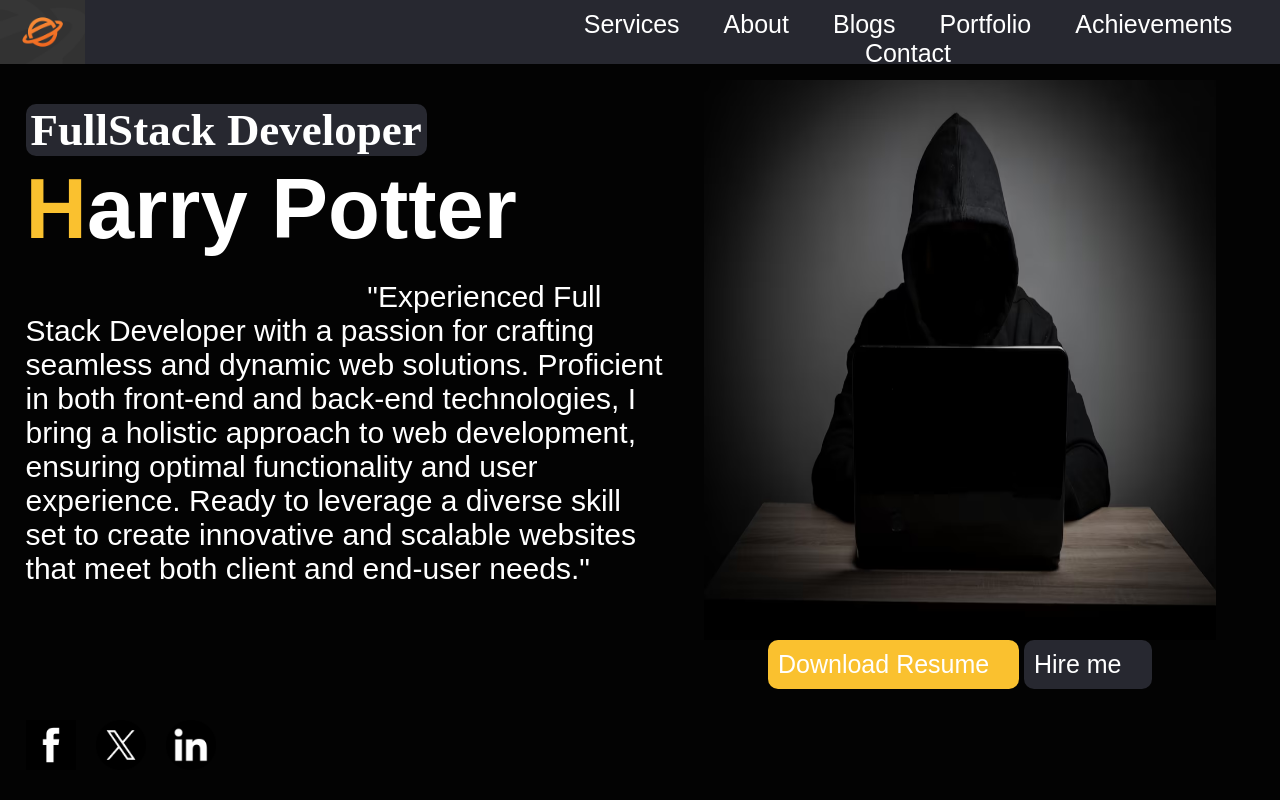
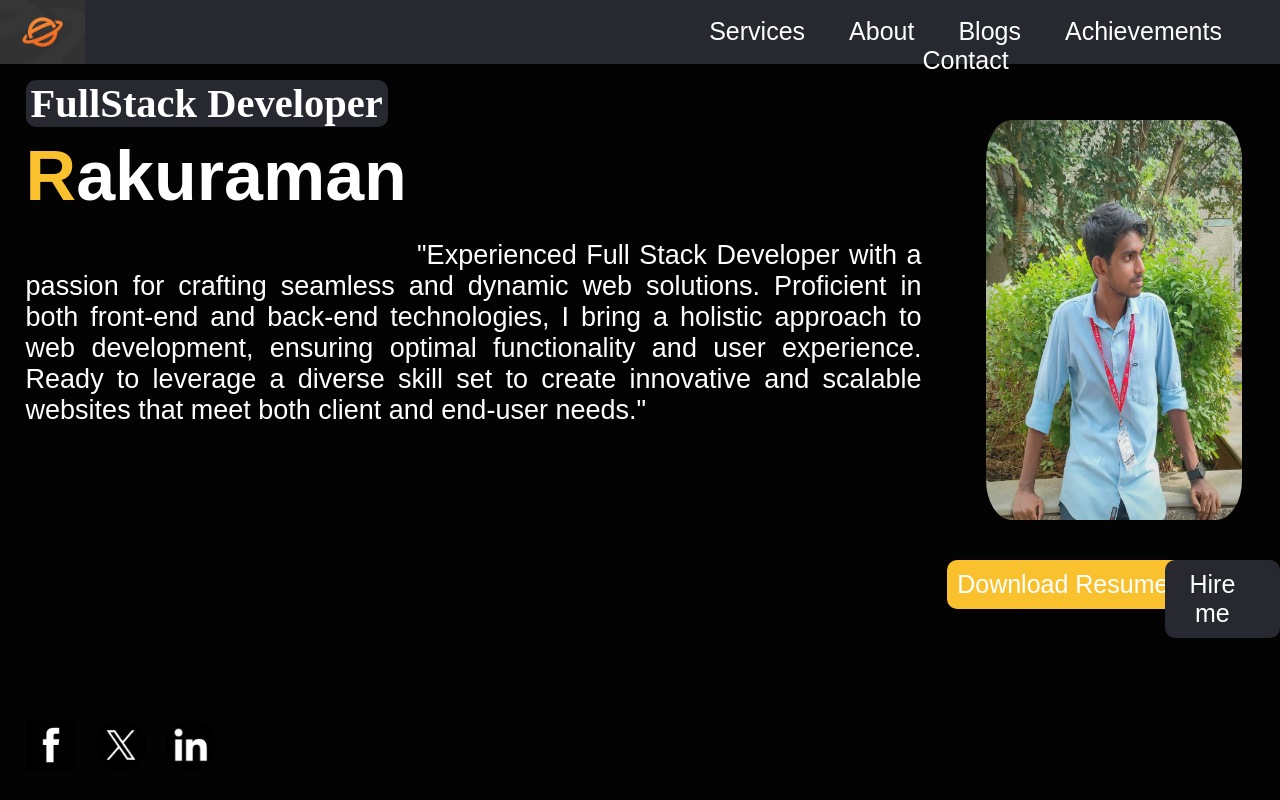
Before and after one commit to rakuraman2005/PORTFOLIO, a plain HTML site: page index.html in a window 1280 px wide. Drawn offline with Linux system fonts and the light colour scheme.

Commit message:
nav links added

```diff
--- /dev/null
+++ b/Nav-links/Achievements.css
@@ -0,0 +1,38 @@
+
+*
+{
+    padding:0;
+    margin:0;
+    box-sizing: ;
+}
+:root
+{
+    --fstcol:#030303;
+    --font:white;
+    --maincolor:#fac12f;
+    --top:#272830;
+
+}
+
+body
+{
+    background-color:var(--fstcol) ;
+}
+
+
+.project
+{
+    background-color:var(--fstcol);
+}
+span
+{
+    color: var(--maincolor);
+}
+h1
+{
+    color:var(--font);
+}
+@media screen and (max-width:450px)
+{
+
+}
--- a/index.css
+++ b/index.css
@@ -46,10 +46,10 @@ li :hover{
 #body h1
 {
     color:var(--font);
-    font-size:85px;
+    font-size:70px;
     font-weight: 600;
     position: absolute;
-    top:20%;
+    top:17%;
     left:2%;
     font-family: sans-serif;
 
@@ -61,9 +61,9 @@ li :hover{
     position: absolute;
     padding-right: 5px;
     padding-left: 5px;
-    top: 13%;
+    top: 10%;
     left:2%;
-    font-size: 30px;
+    font-size: 27px;
 
 }
 #buttons
@@ -73,20 +73,22 @@ li :hover{
   border-radius: 10px;
   border-color: white;
   position:absolute;
-  top:80%;
-  left:60%;
+  top:70%;
+  left:74%;
 }
 #main
 {
     position: absolute;
-    top:10%;
-    left:55%;
-    width: 40%;
-    height:70%;
+    top:15%;
+    left:77%;
+    width: 20%;
+    height:50%;
+    border-radius: 10%;
 }
 #buttons a
 {
     padding: 10px;
+
 }
 #button2
 {
@@ -94,8 +96,8 @@ li :hover{
     border-radius: 10px;
     border: 30px wheat;
     position:absolute;
-    top:80%;
-    left:80%;
+    top:70%;
+    left:91%;
 
 }
 #buttons:hover
@@ -125,12 +127,11 @@ li :hover{
 }
 nav
 {
-    left:10%;
     justify-content:space-around;
     text-align: center;
     position: absolute;
-    top:10px;
-    left:26%;
+    top:27%;
+    left:35%;
     margin-left: 19%;
     float: right;
     flex-direction: right;
@@ -142,12 +143,17 @@ nav
 p
 {
     position: absolute;
-    top:35%;
+    text-align: justify;
+    top:30%;
     left: 2%;
-    font-size: 30px;
+    font-size: 27px;
     font-family: sans-serif;
   color:var(--font);
-  width:50%;
+  width:70%;
+}
+h2
+{
+    color: white;
 }
 
 @media  screen and (max-width:1025px) {
@@ -242,7 +248,9 @@ p
         justify-content: space-between;
         padding: 3%;
         z-index: 1;
+
     }
+
     li a
     {
         margin:15px;
--- a/index.html
+++ b/index.html
@@ -1,9 +1,12 @@
 
 <!DOCTYPE html>
 <head>
+    <meta charset="UTF-8">
+    <meta name="viewport" content="width=device-width, initial-scale=1.0">
     <title>RAKURAMAN</title>
     <link rel="stylesheet" href="index.css">
 </head>
+
 <body id="boda">
     <div id="top">
         <img src="/assets/logo.png" id="#logo" alt="logo">
@@ -18,8 +21,7 @@
                 <li><a href="">Services</a></li>
                 <li><a href="">About</a></li>
                 <li><a href="">Blogs</a></li>
-                <li><a href="">Portfolio</a></li>
-                <li><a href="">Achievements</a></li>
+                <li><a href="Nav-links/Achievements.html">Achievements</a></li>
                 <li><a href="">Contact</a></li>
 
             </ul>
@@ -29,21 +31,25 @@
         <h2>FullStack Developer</h2>
     </div>
     <div id="body">
-        <h1><span>H</span>arry Potter</h1>
+        <h1><span>R</span>akuraman</h1>
         <p>&nbsp;&nbsp;&nbsp;&nbsp;&nbsp;&nbsp;&nbsp;&nbsp;&nbsp;&nbsp;&nbsp;&nbsp;&nbsp;&nbsp;&nbsp;&nbsp;&nbsp;&nbsp;&nbsp;&nbsp;&nbsp;&nbsp;&nbsp;&nbsp;&nbsp;&nbsp;&nbsp;&nbsp;&nbsp;&nbsp;&nbsp;&nbsp;&nbsp;&nbsp;&nbsp;&nbsp;&nbsp;&nbsp;&nbsp;&nbsp;
             "Experienced Full Stack Developer with a passion for crafting seamless and dynamic web solutions. Proficient in both front-end and back-end technologies, I bring a holistic approach to web development, ensuring optimal functionality and user experience. Ready to leverage a diverse skill set to create innovative and scalable websites that meet both client and end-user needs."
         </p>
 
     </div>
-    <img src="assets/main.avif" id="main">
-    <div id="buttons"><a href="">Download Resume</a></div>
+
+    <img src="assets/raku.jpg" id="main">
+    <div id="buttons"><a href="/assets/72722EUEC139_RAKURAMAN S_ RESUME.pdf">Download Resume</a></div>
     <div id="button2"><a href="">Hire me</a></div>
+    <div class="icons">
+
+    </div>
     <div id="links">
         <a href="https://www.facebook.com/rakuraman.rakuraman.56"> <img src="assets/facebook.jpg"></a>
         <a href="https://twitter.com/Rakuraman140705"> <img src="assets/twitter.png"></a>
         <a href="https://www.linkedin.com/in/rakuraman/"> <img src="assets/linkedin.webp"></a>
     </div>
+    <script src="index.js" >
 
-    <script src="index.js" >
 </body>
 </html>
```
Also changed, not shown: Nav-links/Achievements.html (added, +24 -0 lines), login.css (+47 -0 lines), login.html (+10 -5 lines), assets/raku.jpg (added), 1 other file.
